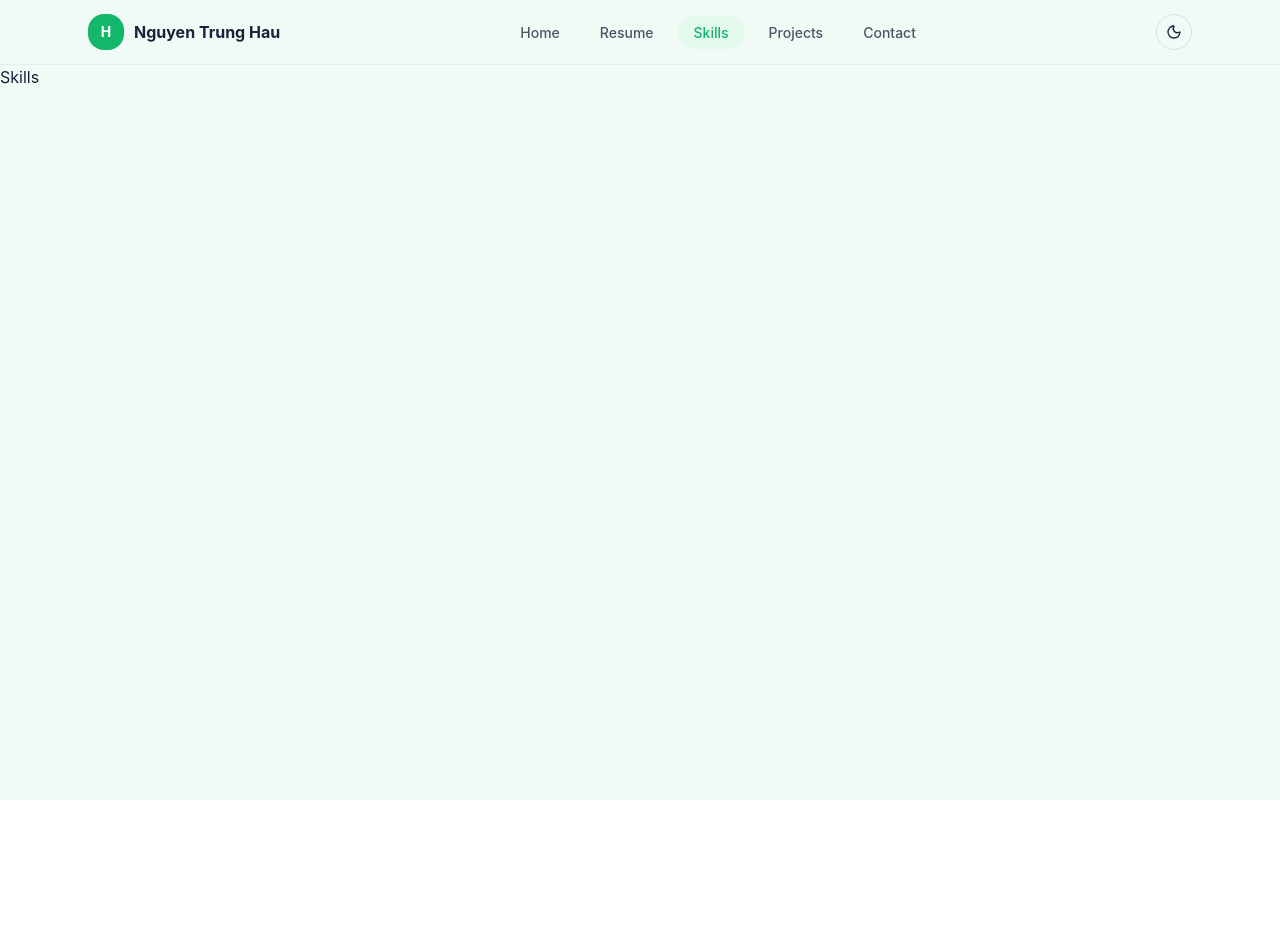
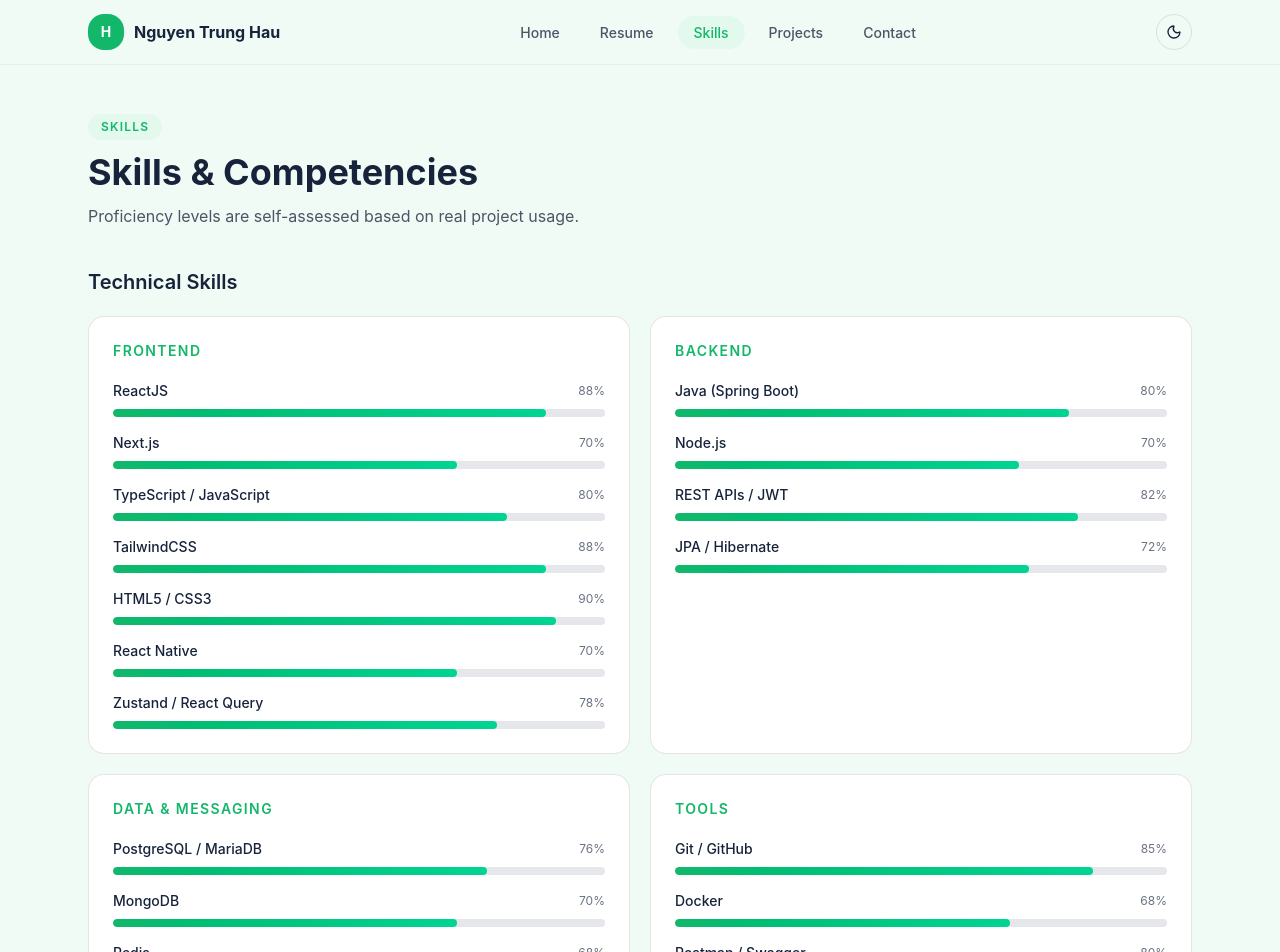
Before and after one commit to tVhowww/hau-portfolio, a React (Vite) app: page /skills in a window 1280 px wide. Shown: the top 952 px of the page. Before the commit the page ends 800 px from the top, so only its background shows below. Built offline with nearby package versions, Linux system fonts and the light colour scheme.

Commit message:
feat: implement skills page with animated progress bars, soft skills and languages

```diff
--- /dev/null
+++ b/src/components/SkillBar.tsx
@@ -0,0 +1,40 @@
+import { motion } from "framer-motion";
+import type { Skill } from "../data/skills";
+
+/**
+ * SkillBar - one row in a skill list: name, percentage label, and an
+ * animated progress bar that fills in when scrolled into view
+ * Used inside the Technical Skills grid on the Skills page
+ */
+export function SkillBar({ skill, index }: { skill: Skill; index: number }) {
+  return (
+    <li>
+      <div className="mb-2 flex items-center justify-between gap-3">
+        <span className="min-w-0 truncate text-sm font-medium text-brand-dark">
+          {skill.name}
+        </span>
+        <span className="shrink-0 text-xs text-gray-500">{skill.level}%</span>
+      </div>
+      <div
+        className="h-2 w-full overflow-hidden rounded-full bg-gray-200"
+        role="progressbar"
+        aria-label={skill.name}
+        aria-valuenow={skill.level}
+        aria-valuemin={0}
+        aria-valuemax={100}
+      >
+        <motion.div
+          className="h-full rounded-full bg-linear-to-r from-brand-green to-emerald-400"
+          initial={{ width: 0 }}
+          whileInView={{ width: `${skill.level}%` }}
+          viewport={{ once: true, amount: 0.6 }}
+          transition={{
+            duration: 0.8,
+            delay: index * 0.05,
+            ease: [0.22, 1, 0.36, 1],
+          }}
+        />
+      </div>
+    </li>
+  );
+}
--- /dev/null
+++ b/src/data/skills.ts
@@ -0,0 +1,84 @@
+export interface Skill {
+  name: string;
+  level: number;
+}
+
+export interface SkillGroup {
+  category: string;
+  skills: Skill[];
+}
+
+export const skillGroups: SkillGroup[] = [
+  {
+    category: "Frontend",
+    skills: [
+      { name: "ReactJS", level: 88 },
+      { name: "Next.js", level: 70 },
+      { name: "TypeScript / JavaScript", level: 80 },
+      { name: "TailwindCSS", level: 88 },
+      { name: "HTML5 / CSS3", level: 90 },
+      { name: "React Native", level: 70 },
+      { name: "Zustand / React Query", level: 78 },
+    ],
+  },
+  {
+    category: "Backend",
+    skills: [
+      { name: "Java (Spring Boot)", level: 80 },
+      { name: "Node.js", level: 70 },
+      { name: "REST APIs / JWT", level: 82 },
+      { name: "JPA / Hibernate", level: 72 },
+    ],
+  },
+  {
+    category: "Data & Messaging",
+    skills: [
+      { name: "PostgreSQL / MariaDB", level: 76 },
+      { name: "MongoDB", level: 70 },
+      { name: "Redis", level: 68 },
+      { name: "Kafka / RabbitMQ", level: 66 },
+      { name: "Socket.io", level: 75 },
+    ],
+  },
+  {
+    category: "Tools",
+    skills: [
+      { name: "Git / GitHub", level: 85 },
+      { name: "Docker", level: 68 },
+      { name: "Postman / Swagger", level: 80 },
+      { name: "Figma", level: 60 },
+      { name: "Jira / Agile Scrum", level: 75 },
+    ],
+  },
+];
+
+export const softSkills = [
+  {
+    name: "Teamwork",
+    desc: "Collaborated in teams of 5–6 people using Agile/Scrum.",
+  },
+  {
+    name: "Technical Communication",
+    desc: "Presenting solutions, code reviews and writing API documentation.",
+  },
+  {
+    name: "Self-learning",
+    desc: "Proactively picking up new frameworks through docs and real projects.",
+  },
+  {
+    name: "Time Management",
+    desc: "Balancing group assignments, personal projects and coursework.",
+  },
+  {
+    name: "Problem Solving",
+    desc: "Breaking large problems into small, measurable tasks.",
+  },
+];
+
+export const languages = [
+  { name: "Vietnamese", level: "Native" },
+  {
+    name: "English",
+    level: "TOEIC 740/990 — good technical reading comprehension",
+  },
+];
--- a/src/pages/Skills.tsx
+++ b/src/pages/Skills.tsx
@@ -1,7 +1,95 @@
-import React from "react";
+import { Languages } from "lucide-react";
+import { PageHeader } from "../components/PageHeader";
+import { SkillBar } from "../components/SkillBar";
+import { languages, skillGroups, softSkills } from "../data/skills";
 
+/**
+ * Skills page - technical skills grouped by category with animated
+ * progress bars, plus soft skills and language proficiency
+ */
 const Skills = () => {
-  return <div>Skills</div>;
+  return (
+    <div className="mx-auto max-w-6xl px-6 py-12">
+      <PageHeader
+        eyebrow="Skills"
+        title="Skills & Competencies"
+        description="Proficiency levels are self-assessed based on real project usage."
+      />
+
+      <section aria-labelledby="technical" className="mb-12">
+        <h2
+          id="technical"
+          className="mb-5 text-xl font-semibold text-brand-dark"
+        >
+          Technical Skills
+        </h2>
+        <div className="grid gap-5 md:grid-cols-2">
+          {skillGroups.map((group) => (
+            <article
+              key={group.category}
+              className="rounded-2xl border border-black/10 bg-white p-6"
+            >
+              <h3 className="mb-5 text-sm font-semibold uppercase tracking-widest text-brand-green">
+                {group.category}
+              </h3>
+              <ul className="space-y-4">
+                {group.skills.map((skill, i) => (
+                  <SkillBar key={skill.name} skill={skill} index={i} />
+                ))}
+              </ul>
+            </article>
+          ))}
+        </div>
+      </section>
+
+      <section aria-labelledby="soft" className="mb-12">
+        <h2 id="soft" className="mb-5 text-xl font-semibold text-brand-dark">
+          Soft Skills
+        </h2>
+        <ul className="grid gap-4 sm:grid-cols-2 lg:grid-cols-3">
+          {softSkills.map((s) => (
+            <li
+              key={s.name}
+              className="rounded-2xl border border-black/10 bg-white p-5"
+            >
+              <h3 className="text-base font-semibold text-brand-dark">
+                {s.name}
+              </h3>
+              <p className="mt-1.5 text-sm text-gray-600">{s.desc}</p>
+            </li>
+          ))}
+        </ul>
+      </section>
+
+      <section aria-labelledby="languages">
+        <h2
+          id="languages"
+          className="mb-5 text-xl font-semibold text-brand-dark"
+        >
+          Languages
+        </h2>
+        <ul className="grid gap-4 sm:grid-cols-2">
+          {languages.map((l) => (
+            <li
+              key={l.name}
+              className="flex items-start gap-3 rounded-2xl border border-black/10 bg-white p-5"
+            >
+              <Languages
+                className="mt-0.5 h-4 w-4 shrink-0 text-brand-green"
+                aria-hidden="true"
+              />
+              <div>
+                <h3 className="text-base font-semibold text-brand-dark">
+                  {l.name}
+                </h3>
+                <p className="mt-1 text-sm text-gray-600">{l.level}</p>
+              </div>
+            </li>
+          ))}
+        </ul>
+      </section>
+    </div>
+  );
 };
 
 export default Skills;
```
